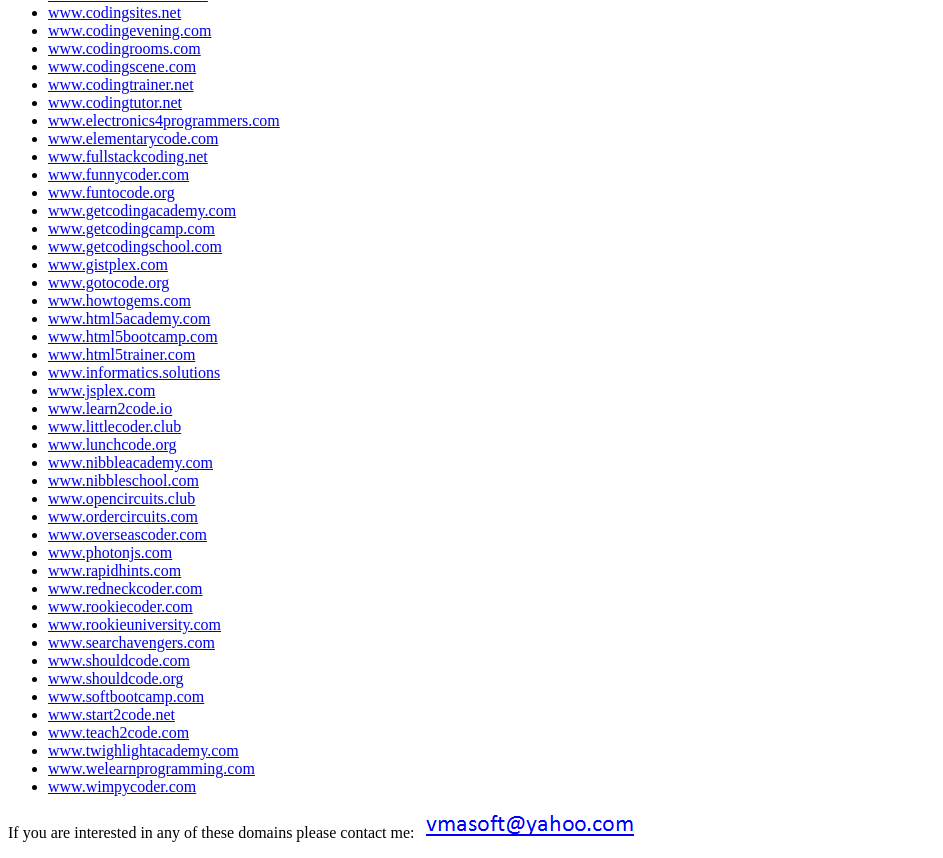
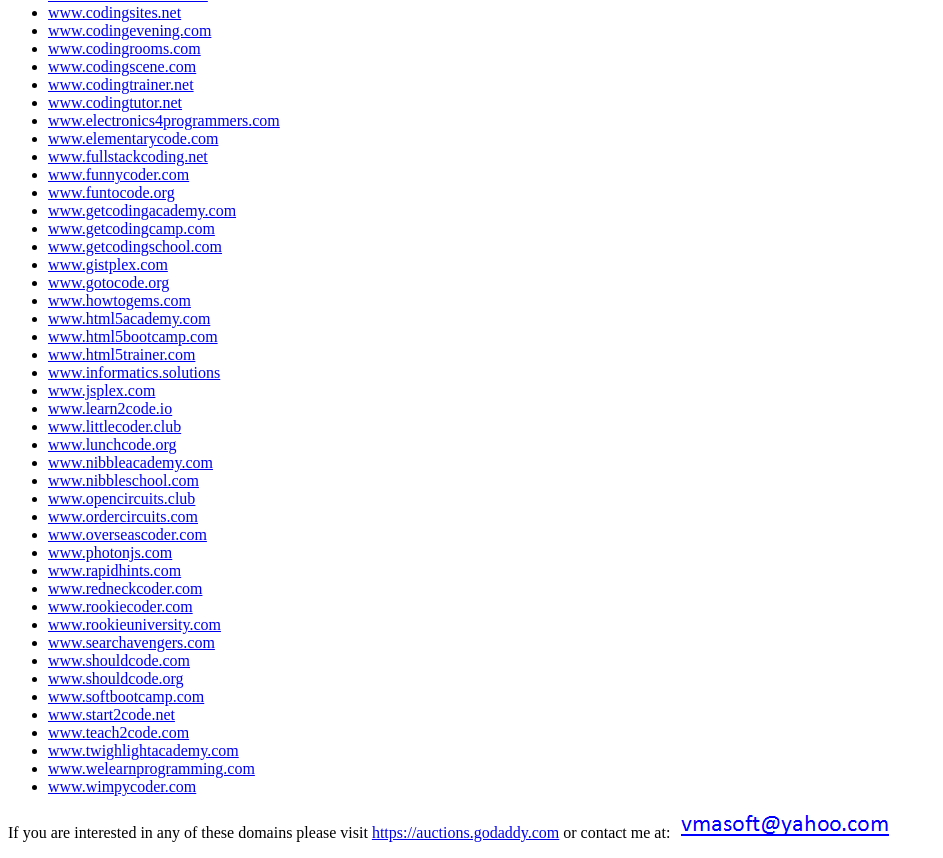
Before and after one commit to mveteanu/CodingSites, a plain HTML site: page index.html in a window 1280 px wide. Shown: the part 744-1602 px from the top of the page, without its empty margins (0-943 px from the left). Drawn offline with Linux system fonts and the light colour scheme.

Commit message:
Update index.html

```diff
--- a/index.html
+++ b/index.html
@@ -91,7 +91,7 @@
 <li><a href="http://www.wimpycoder.com">www.wimpycoder.com</a></li>
 </ul>
 
-<p>If you are interested in any of these domains please contact me: <img src="img/vmasoft.png">
+  <p>If you are interested in any of these domains please visit <a href="https://auctions.godaddy.com">https://auctions.godaddy.com</a> or contact me at: <img src="img/vmasoft.png">
 </p>
 
 </body>
```
